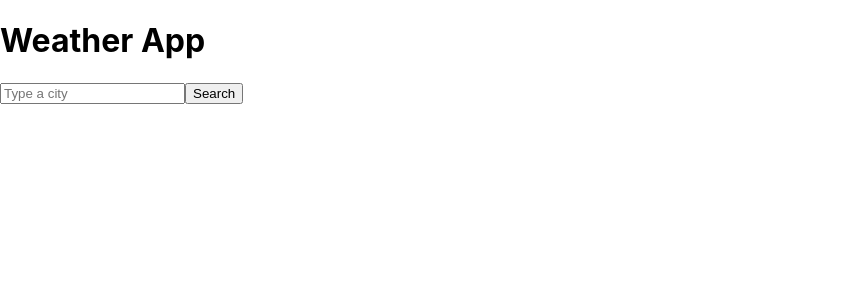
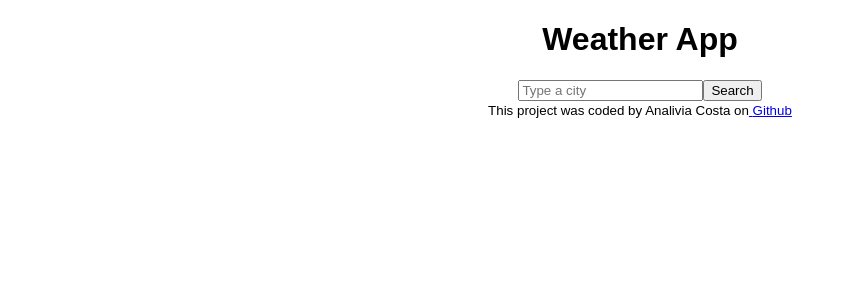
Before and after one commit to analiviag/weather-react, a React (Create React App) app: page / in a window 1280 px wide. Shown: the top 300 px of the page, without its empty margins (0-855 px from the left). Built offline with nearby package versions, Linux system fonts and the light colour scheme.

Commit message:
Fixed the footer element and added CSS to the files

```diff
--- a/src/App.js
+++ b/src/App.js
@@ -45,7 +45,7 @@ export default function App() {
 
   if (loaded) {
     return (
-      <div>
+      <div className="App">
         {form}
 
         <ul>
@@ -60,11 +60,6 @@ export default function App() {
       </div>
     );
   } else {
-    return form;
+    return <div className="App">{form}</div>;
   }
 }
-
-<small>
-  This project was coded by Analivia Costa on{" "}
-  <a href="https://github.com/analiviag/weather-react"> Github</a>
-</small>;
--- a/src/footer.js
+++ b/src/footer.js
@@ -1,10 +1,19 @@
 import React from "react";
 
-export default function footer() {
+export default function Footer() {
   return (
-    <small>
-      This project was coded by Analivia Costa on
-      <a href="https://github.com/analiviag/weather-react"> Github</a>
-    </small>
+    <div className="App">
+      <small>
+        This project was coded by Analivia Costa on
+        <a
+          href="https://github.com/analiviag/weather-react"
+          target="_blank"
+          rel="noreferrer"
+        >
+          {" "}
+          Github
+        </a>
+      </small>
+    </div>
   );
 }
--- a/src/index.js
+++ b/src/index.js
@@ -3,13 +3,13 @@ import ReactDOM from "react-dom/client";
 import "./index.css";
 import App from "./App";
 import reportWebVitals from "./reportWebVitals";
-import footer from "./footer";
+import Footer from "./Footer";
 
 const root = ReactDOM.createRoot(document.getElementById("root"));
 root.render(
   <React.StrictMode>
     <App />
-    <footer />
+    <Footer />
   </React.StrictMode>
 );
 
```
